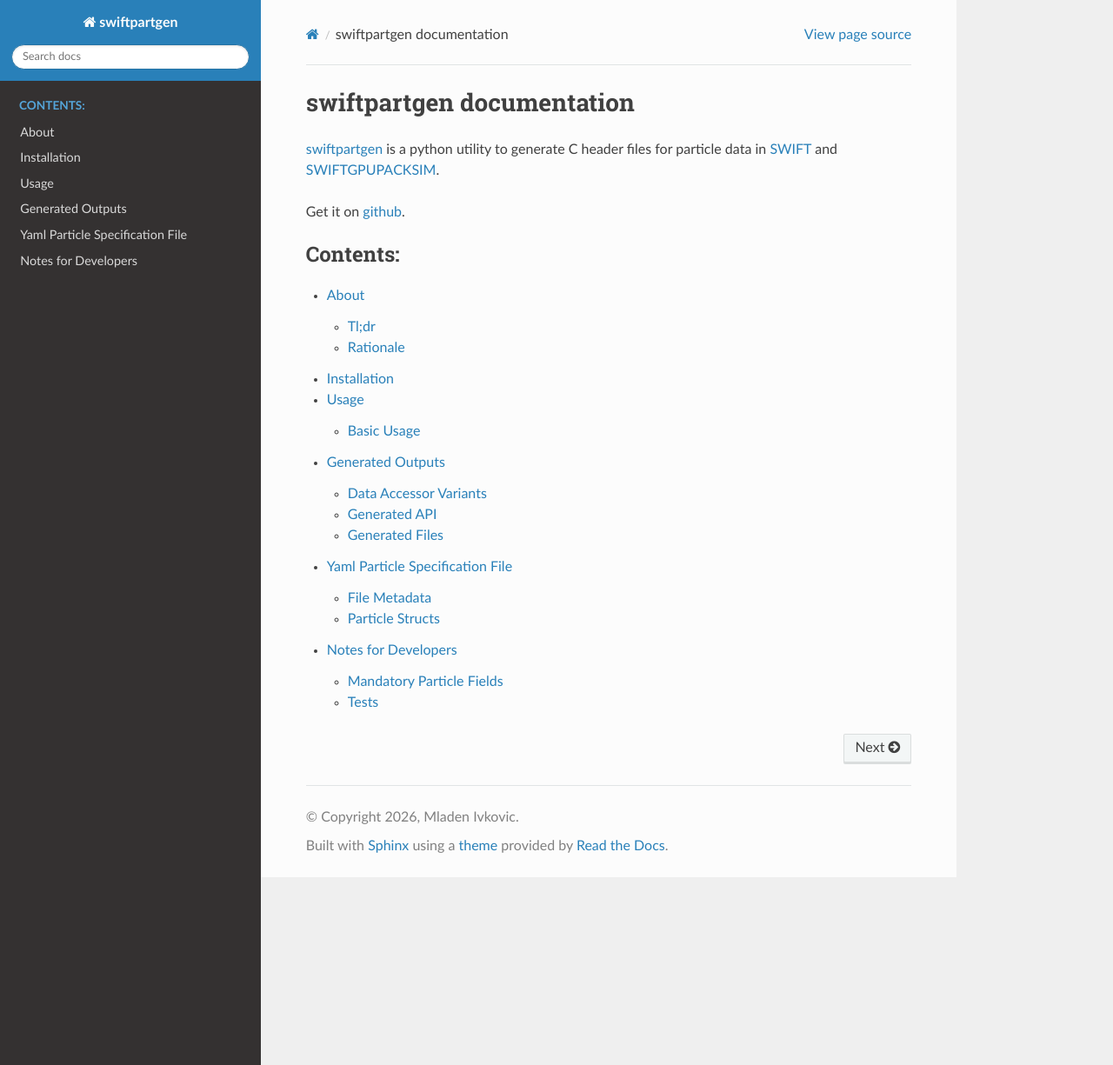
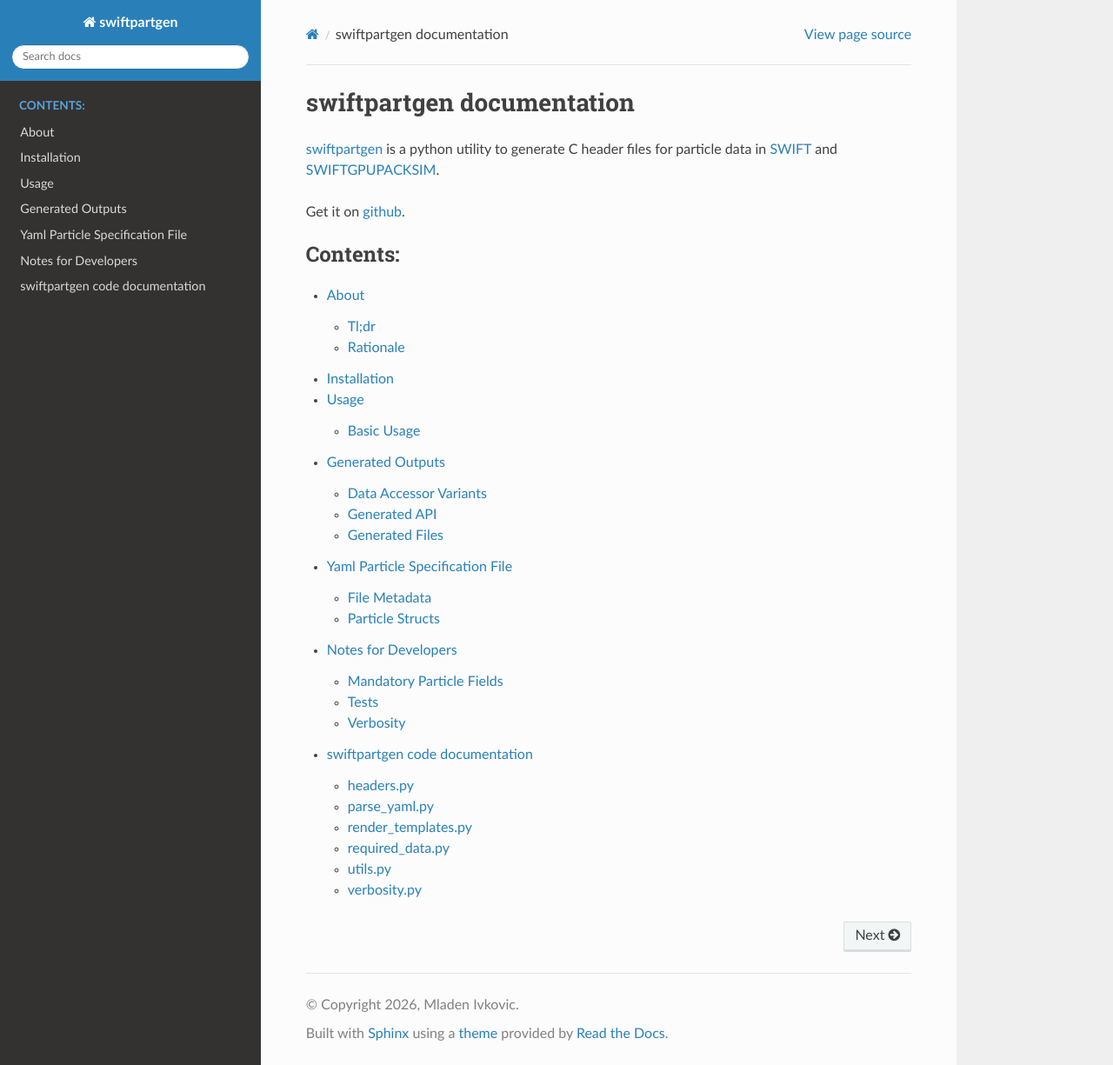
Before and after one commit to SWIFTSIM/swiftpartgen, a Sphinx documentation site: the page built from docs/source/index.rst, in a window 1280 px wide and 1225 px high. Shown: the whole window at 87% size. Built offline with Sphinx 7.4.7 and the Read the Docs theme 3.1.0, drawn with Linux system fonts in a browser that asks for light colours.

Commit message:
added automatic code documentation

```diff
--- /dev/null
+++ b/docs/source/code_documentation.rst
@@ -0,0 +1,14 @@
+swiftpartgen code documentation
+===============================
+
+
+.. toctree::
+   :maxdepth: 2
+   :caption: Contents:
+
+   codedocs/headers
+   codedocs/parse_yaml
+   codedocs/render_templates
+   codedocs/required_data
+   codedocs/utils
+   codedocs/verbosity
--- /dev/null
+++ b/docs/source/codedocs/headers.rst
@@ -0,0 +1,6 @@
+headers.py
+==========
+
+.. automodule:: headers
+   :members:
+   :undoc-members:
--- /dev/null
+++ b/docs/source/codedocs/parse_yaml.rst
@@ -0,0 +1,6 @@
+parse_yaml.py
+=============
+
+.. automodule:: parse_yaml
+   :members:
+   :undoc-members:
--- /dev/null
+++ b/docs/source/codedocs/render_templates.rst
@@ -0,0 +1,6 @@
+render_templates.py
+===================
+
+.. automodule:: render_templates
+   :members:
+   :undoc-members:
--- /dev/null
+++ b/docs/source/codedocs/required_data.rst
@@ -0,0 +1,6 @@
+required_data.py
+================
+
+.. automodule:: required_data
+   :members:
+   :undoc-members:
--- /dev/null
+++ b/docs/source/codedocs/utils.rst
@@ -0,0 +1,7 @@
+utils.py
+===========
+
+
+.. automodule:: utils
+   :members:
+   :undoc-members:
--- /dev/null
+++ b/docs/source/codedocs/verbosity.rst
@@ -0,0 +1,7 @@
+verbosity.py
+=============
+
+
+.. automodule:: verbosity
+   :members:
+   :undoc-members:
--- a/docs/source/conf.py
+++ b/docs/source/conf.py
@@ -9,7 +9,7 @@
 project = 'swiftpartgen'
 copyright = '2026, Mladen Ivkovic'
 author = 'Mladen Ivkovic'
-release = '1.0'
+release = '0.1'
 
 # -- General configuration ---------------------------------------------------
 # https://www.sphinx-doc.org/en/master/usage/configuration.html#general-configuration
@@ -38,3 +38,25 @@ source_suffix = [".rst", ".md"]
 html_theme = "sphinx_rtd_theme"
 
 html_static_path = ['_static']
+
+
+
+# -- Options (and patches) for autodoc ---------------------------------------
+
+import sys, os
+
+sys.path.insert(0, os.path.abspath("../.."))
+
+
+# Napoleon settings
+napoleon_google_docstring = True
+napoleon_numpy_docstring = True
+napoleon_include_init_with_doc = True
+napoleon_include_private_with_doc = True
+napoleon_include_special_with_doc = True
+napoleon_use_admonition_for_examples = False
+napoleon_use_admonition_for_notes = False
+napoleon_use_admonition_for_references = False
+napoleon_use_ivar = False
+napoleon_use_param = True
+napoleon_use_rtype = True
--- a/docs/source/index.rst
+++ b/docs/source/index.rst
@@ -24,3 +24,4 @@ Get it on `github <https://github.com/SWIFTSIM/swiftpartgen>`_.
    output
    yaml_specification
    developer_notes
+   code_documentation
--- a/requirements.txt
+++ b/requirements.txt
@@ -2,5 +2,5 @@ jinja2
 pyyaml
 sphinx
 sphinx-rtd-theme
+sphinx-autodoc-sphinx
 sphinxcontrib-napoleon
-sphinx-autodoc-sphinx
```
Also changed, not shown: docs/source/developer_notes.rst (+10 -0 lines), headers.py (+5 -3 lines), render_templates.py (+27 -23 lines), 2 other files.
